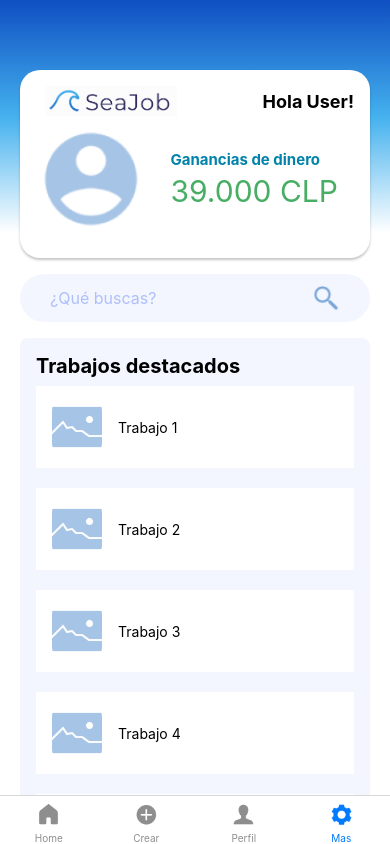
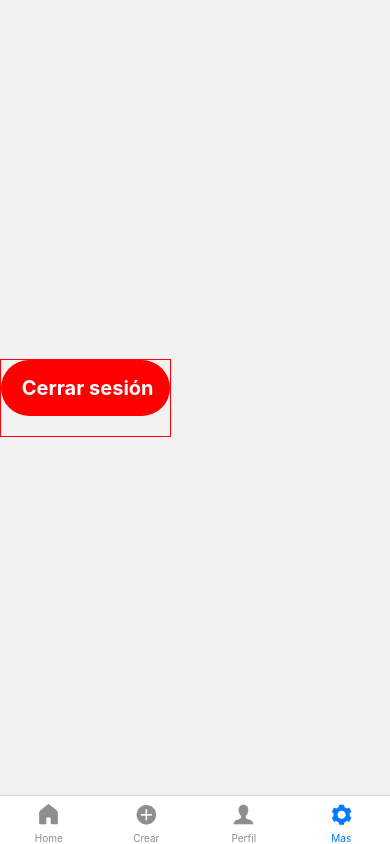
Before and after one commit to camilainf/SeaApp, a React Native app: screen /Mas in a window 390 px wide. Built offline with nearby package versions, Linux system fonts and the light colour scheme.

Commit message:
correcciones menores

```diff
--- a/src/routes/TabNavigator.tsx
+++ b/src/routes/TabNavigator.tsx
@@ -1,11 +1,11 @@
 import React from 'react';
 import { createBottomTabNavigator } from '@react-navigation/bottom-tabs';
-import { Ionicons } from '@expo/vector-icons';
 import { MainTabParamList } from './types';
 import Home from '../screens/Home';
-import SearchJobs from '../screens/SearchJobs';
 import Profile from '../screens/Profile';
 import { Image } from 'react-native';
+import Mas from '../screens/Mas';
+import Crear from '../screens/Crear';
 
 
 const Tab = createBottomTabNavigator<MainTabParamList>();
@@ -19,8 +19,8 @@ const masIcon = require('../../assets/tab-icons/Settings.png');
 const TabGroup: React.FC = () => {
     return (
         <Tab.Navigator
-            screenOptions={({route, navigation}) => ({
-                tabBarIcon: ({color, focused, size}) => {
+            screenOptions={({route}) => ({
+                tabBarIcon: ({color, size}) => {
                     let iconSource;
                     switch(route.name) {
                         case "Home":
@@ -41,9 +41,9 @@ const TabGroup: React.FC = () => {
             })}
         >
             <Tab.Screen name="Home" component={Home}/>
-            <Tab.Screen name="Crear" component={SearchJobs}/>
+            <Tab.Screen name="Crear" component={Crear}/>
             <Tab.Screen name="Perfil" component={Profile}/>
-            <Tab.Screen name="Mas" component={Home}/>
+            <Tab.Screen name="Mas" component={Mas}/>
         </Tab.Navigator>
     );
 };
--- a/src/screens/SearchJobs.tsx
+++ b/src/screens/Crear.tsx
@@ -1,10 +1,10 @@
 import React from 'react';
 import { View, Text, StyleSheet } from 'react-native';
 
-const SearchJobs: React.FC = () => {
+const Crear: React.FC = () => {
   return (
     <View style={styles.container}>
-      <Text style={styles.text}>Explorar</Text>
+      <Text style={styles.text}>Crear servicio</Text>
     </View>
   );
 };
@@ -20,4 +20,4 @@ const styles = StyleSheet.create({
   },
 });
 
-export default SearchJobs;
+export default Crear;
--- /dev/null
+++ b/src/screens/Mas.tsx
@@ -0,0 +1,57 @@
+import React from 'react';
+import { View, Text, StyleSheet, TouchableNativeFeedback } from 'react-native';
+import { StackNavigationProp } from "@react-navigation/stack";
+import { RootStackParamList } from "../routes/types";
+
+type Props = {
+  navigation: StackNavigationProp<RootStackParamList>;
+};
+
+const Mas: React.FC<Props> = ({ navigation }) => {
+
+  const handleNavigationToRegister = () => {
+    navigation.navigate("Auth");
+  };
+
+  return (
+    <View style={styles.container}>
+      <TouchableNativeFeedback onPress={() => {
+        console.log('Cerrar sesion');
+        handleNavigationToRegister();
+      }}>
+        <View style={styles.tarjetaUltimosTrabajos}>
+          <Text style={styles.text}> Cerrar sesión</Text>
+        </View>
+
+      </TouchableNativeFeedback >
+
+    </View >
+  );
+};
+
+const styles = StyleSheet.create({
+  container: {
+    flex: 1,
+    justifyContent: 'center',
+    alignItems: 'center',
+  },
+
+  tarjetaUltimosTrabajos: {
+    flexDirection: 'row',
+    justifyContent: 'space-between',
+    alignItems: 'center',
+    padding: 16,
+    borderRadius: 30,
+    marginBottom: 20,
+    backgroundColor: 'red'
+  },
+
+  text: {
+    color: 'white',
+    fontWeight: 'bold',
+    fontSize: 20
+  },
+
+});
+
+export default Mas;
```
